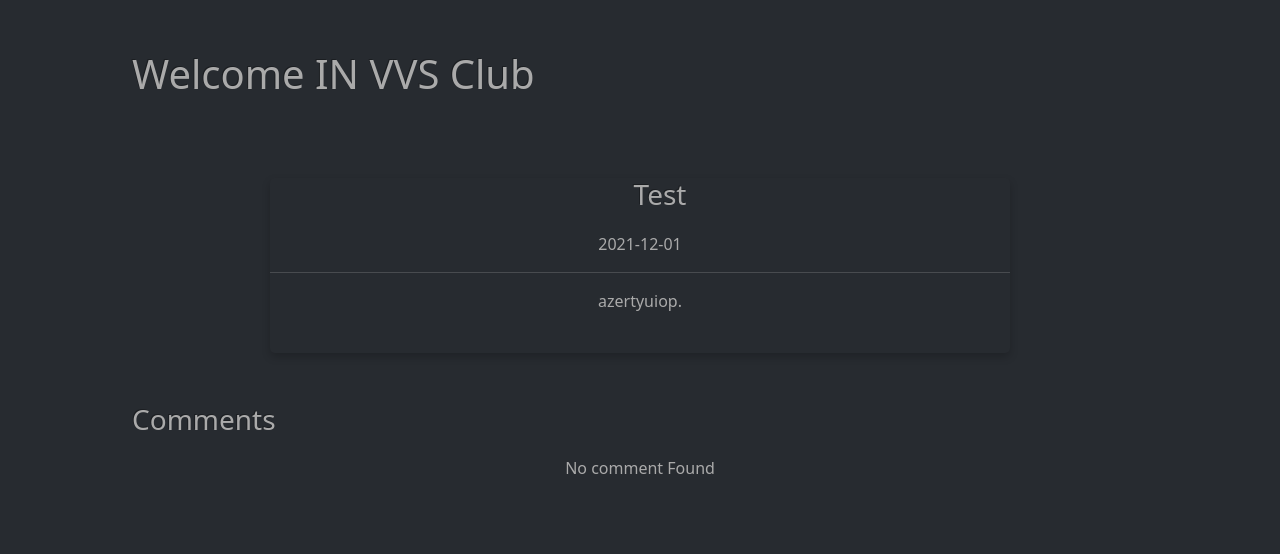
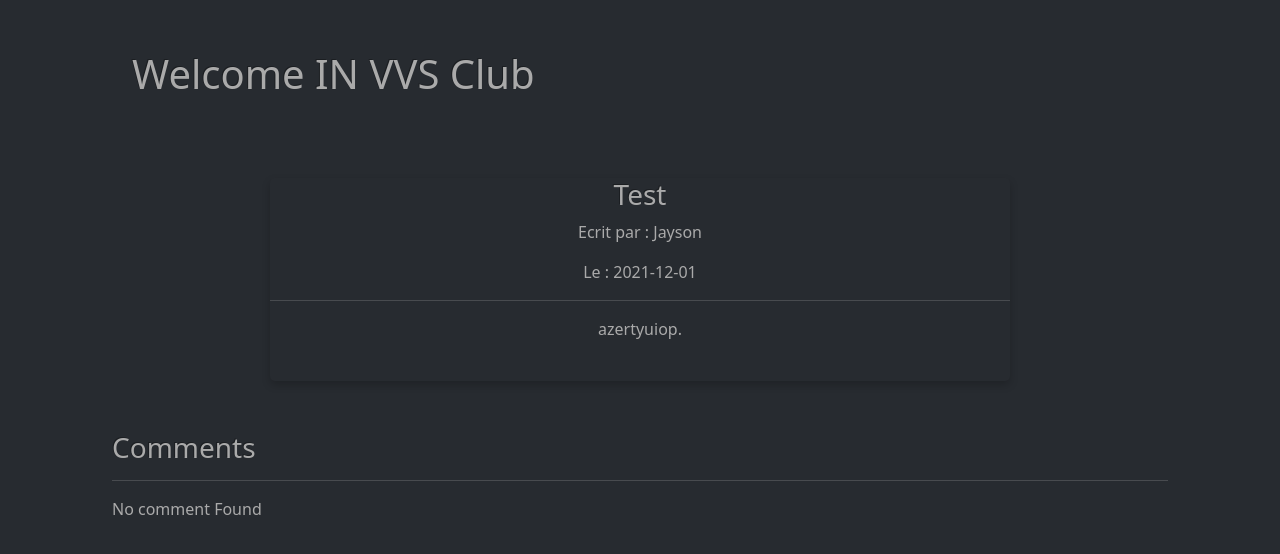
Before and after one commit to choeurtis18/POST_CREATION, a PHP site: page /post/4 in a window 1280 px wide. Shown: the part 74-628 px from the top of the page. Run offline with PHP 8.4, Linux system fonts and the light colour scheme; data comes from the database, SQL or seed files in the repository; data that the repository does not hold is empty.

Commit message:
Edit Home Page, Add function to get Author

```diff
--- a/app/src/Entity/Post.php
+++ b/app/src/Entity/Post.php
@@ -1,6 +1,9 @@
 <?php
 
 namespace App\Entity;
+
+use App\Fram\Factories\PDOFactory;
+use App\Manager\UserManager;
 
 class Post
 {
@@ -104,6 +107,16 @@ class Post
         $this->authorId = $authorId;
     }
 
+    /**
+     * @param int $id
+     * @return Author|Null|bool
+     */
+    public function getPostAuthor(int $id)
+    {
+        $userManager = new UserManager(PDOFactory::getMysqlConnection());
+        $author = $userManager->getUserById($id);
 
+        return $author;
+    }
 
 }
--- a/app/src/Manager/PostManager.php
+++ b/app/src/Manager/PostManager.php
@@ -117,4 +117,5 @@ class PostManager extends BaseManager
             return "error deletePostById function in PostManager.php";
         }
     }
+
 }
--- a/app/src/Views/Frontend/home.php
+++ b/app/src/Views/Frontend/home.php
@@ -45,12 +45,12 @@
                 <h3><?php echo $post->getTitle(); ?></h3>
             </header>
             <div class="post-card-container">
-                <p><?php echo $post->getPublishedDate()->format('Y-m-d'); ?></p>
+                <p>Ecrit par : <?= $post->getPostAuthor($post->getAuthorId())->getName() ?></p>
+                <p>Le : <?= $post->getPublishedDate()->format('Y-m-d'); ?></p>
                 <hr>
                 <p><?php echo $post->getContent(); ?>.</p><br>
             </div>
             <a href="/post/<?= $post->getId();?>"><button class="post-card-button">+ Read now</button><a>
-            <a href="/add-comment/<?= $post->getId();?>"><button class="post-card-button">+ Add Comment</button><a>
         </div>
 
         <?php
--- a/app/src/Views/Frontend/post.php
+++ b/app/src/Views/Frontend/post.php
@@ -15,24 +15,12 @@
     text-align: center;
     margin: 0 auto;
 }
-.post-container h3 {
+.comment-title-id h3 {
     width: 100%;
-    margin: 0 20px 20px 20px;
+    margin: 0 0px 20px 0px;
+    font-weight: bold;
 }
 
-.post-container .card__container {
-    display: flex;
-    flex-wrap: wrap;
-    justify-content: center;
-}
-.post-container .comment-card {
-    flex: 1;
-    box-shadow: 0 4px 10px 0 rgba(0,0,0,0.2), 0 4px 20px 0 rgba(0,0,0,0.19);
-    margin: 0px 20px 0px 20px;
-}
-.post-container .comment-card-container {
-    padding: 0.01em 16px;
-}
 </style>
 
 <div class="post-container">
@@ -45,24 +33,24 @@
                 <h3><?php echo $post->getTitle(); ?></h3>
             </header>
             <div class="post-card-content">
-                <p><?php echo $post->getPublishedDate()->format('Y-m-d'); ?></p>
+                <p>Ecrit par : <?= $post->getPostAuthor($post->getAuthorId())->getName() ?></p>
+                <p>Le : <?= $post->getPublishedDate()->format('Y-m-d'); ?></p>
                 <hr>
                 <p><?php echo $post->getContent(); ?>.</p><br>
             </div>
         </div>
         </div>
 
-        <h3>Comments</h3>
+        <h3 id="comment-title-id">Comments</h3>
+        <hr>
         <?php
         if($comments != NULL){
         foreach($comments as $comment) {
         ?>
         <div class="comment-card">
-            <div class="comment-card-container">
-                <p><?php echo $comment->getPublishedDate()->format('Y-m-d'); ?></p>
-                <hr>
-                <p><?php echo $comment->getContent(); ?>.</p><br>
-            </div>
+            <p>Ecrit par <?= $comment->getCommentAuthor($comment->getAuthorId())->getName(); ?> le <?= $comment->getPublishedDate()->format('Y-m-d'); ?></p>
+            <p><?= $comment->getContent(); ?></p>
+            <hr>
         </div>
         <?php
         }
```
Also changed, not shown: app/src/Entity/Comment.php (+15 -0 lines).
